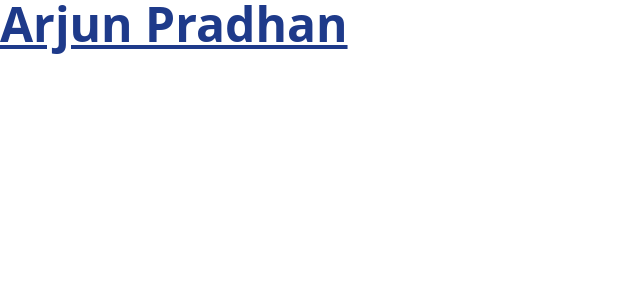
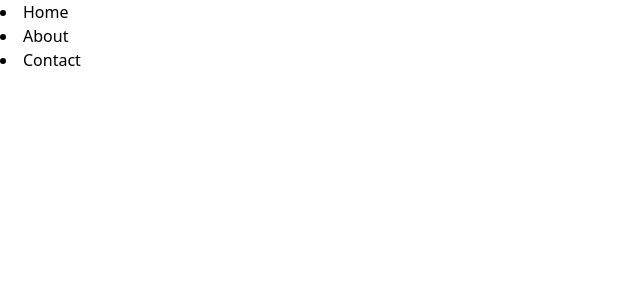
Before and after one commit to ArjunPradhann/text_editor, a React (Create React App) app: page / in a window 1280 px wide. Shown: the top 300 px of the page, without its empty margins (0-640 px from the left). Built offline with nearby package versions, Linux system fonts and the light colour scheme.

Commit message:
some changes

```diff
--- a/src/App.js
+++ b/src/App.js
@@ -1,8 +1,10 @@
 function App() {
   return (
-    <h1 className="text-5xl font-bold underline text-blue-900">
-      Arjun Pradhan
-    </h1>
+    <nav>
+      <li>Home</li>
+      <li>About</li>
+      <li>Contact</li>
+    </nav>
   );
 }
 
```
Also changed, not shown: 1 other file (tests, documents, lock files or other folders).
